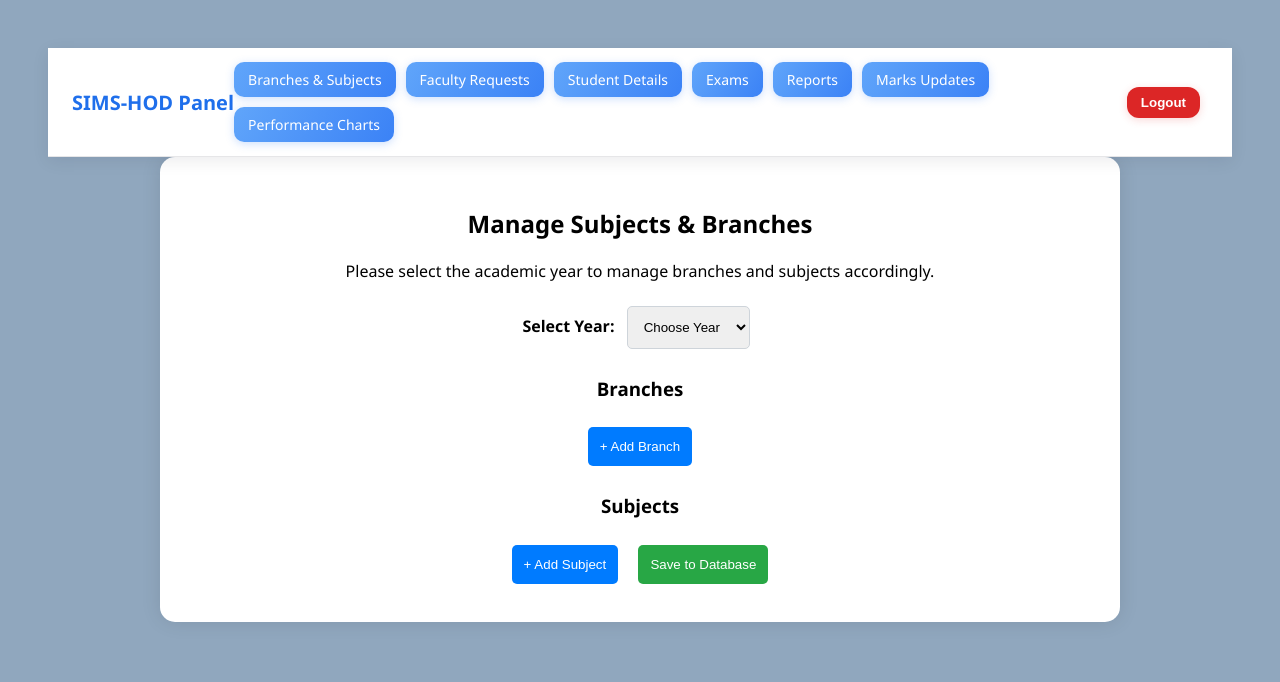
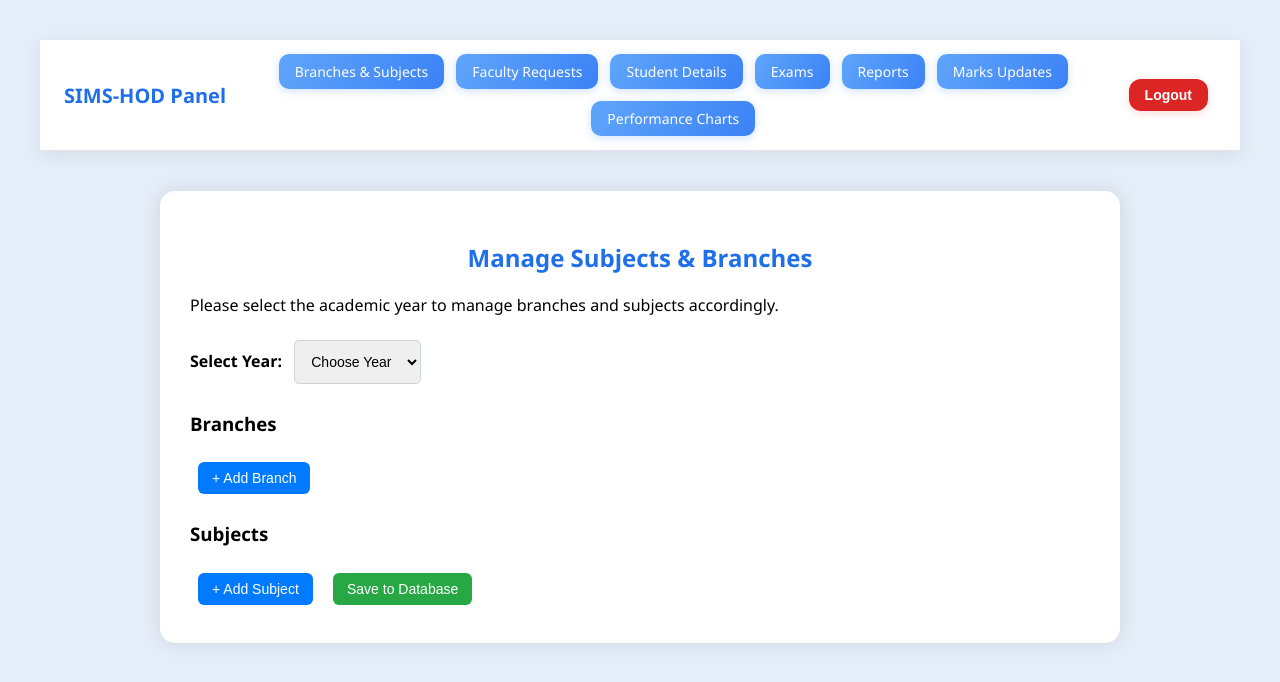
Before and after one commit to sudheer-01/student-management-system, a website: page HodTask/addBranchesAndSubjects/addBranchesAndSubjects.html in a window 1280 px wide. Drawn offline with Linux system fonts and the light colour scheme.

Commit message:
adding the logout

```diff
--- a/HodTask/addBranchesAndSubjects/addBranchesAndSubjects.css
+++ b/HodTask/addBranchesAndSubjects/addBranchesAndSubjects.css
@@ -1,4 +1,4 @@
-/* ===== NAVBAR STYLING (matches your first screenshot) ===== */
+/* ===== GLOBAL VARIABLES ===== */
 :root {
   --card: #ffffff;
   --brand: #1f6feb;
@@ -10,7 +10,7 @@
   font-family: "Segoe UI", Tahoma, sans-serif;
 }
 
-/* Navbar container */
+/* ===== NAVBAR STYLING (matches your first screenshot) ===== */
 .topnav {
   position: sticky;
   top: 0;
@@ -32,21 +32,23 @@
   white-space: nowrap;
 }
 
-/* Nav link buttons container */
+/* Navigation buttons group */
 .nav-actions {
   display: flex;
   align-items: center;
-  gap: 10px;
+  gap: 12px;
   flex-wrap: wrap;
+  justify-content: center;
+  flex-grow: 1;
 }
 
-/* Buttons style */
+/* Buttons */
 .btn {
   display: inline-block;
   text-decoration: none;
   color: #fff;
   background: linear-gradient(120deg, #60a5fa, #3b82f6);
-  padding: 8px 14px;
+  padding: 8px 16px;
   font-size: 14px;
   border-radius: 10px;
   font-weight: 500;
@@ -59,15 +61,15 @@
   transform: translateY(-2px);
 }
 
-/* Logout button on right */
+/* Logout button */
 .nav-right {
   display: flex;
   align-items: center;
-  gap: 16px;
+  justify-content: flex-end;
 }
 
 .logout-btn {
-  padding: 8px 14px;
+  padding: 8px 16px;
   border: none;
   border-radius: var(--radius);
   background: var(--danger);
@@ -84,7 +86,7 @@
 }
 
 /* Responsive navbar */
-@media (max-width: 800px) {
+@media (max-width: 900px) {
   .topnav {
     flex-direction: column;
     align-items: flex-start;
@@ -92,60 +94,85 @@
   }
   .nav-actions {
     flex-wrap: wrap;
+    justify-content: flex-start;
   }
 }
 
-
-
+/* ===== PAGE BODY AND FORM ===== */
 body {
   font-family: 'Segoe UI', Tahoma, Geneva, Verdana, sans-serif;
-    background: #90a7be;
+  background: #e5eef8;
   text-align: center;
   padding: 40px;
+  margin: 0;
 }
+
+/* Main container */
 .container {
-    background: #ffffff; /* Light gray for a professional look */
+  background: #ffffff;
   padding: 30px;
-    width: 80%;
+  width: 85%;
   max-width: 900px;
-    margin: auto;
+  margin: 40px auto;
   border-radius: 15px;
   box-shadow: 0px 0px 20px rgba(0, 0, 0, 0.1);
+  text-align: left;
 }
+
+.container h2 {
+  text-align: center;
+  color: #1f6feb;
+}
+
 select, input, button {
   padding: 12px;
   margin: 8px;
   border-radius: 5px;
   border: 1px solid #ced4da;
   transition: border-color 0.3s;
+  font-size: 14px;
 }
 select:focus, input:focus {
   border-color: #80bdff;
   outline: none;
 }
+
 .branch-row, .subject-row {
   display: flex;
   align-items: center;
   justify-content: space-between;
   gap: 15px;
   margin-bottom: 15px;
-    padding: 15px;
+  padding: 12px 0;
   border-bottom: 1px solid #dee2e6;
 }
-.remove-btn, .save-btn, .add-btn {
+
+.add-btn, .save-btn, .remove-btn {
   background: #007bff;
   color: white;
   border: none;
   cursor: pointer;
-    border-radius: 5px;
+  border-radius: 6px;
   transition: background-color 0.3s;
+  font-size: 14px;
+  padding: 8px 14px;
 }
-.remove-btn:hover, .save-btn:hover, .add-btn:hover {
+
+.add-btn:hover, .remove-btn:hover {
   background: #0056b3;
 }
+
 .save-btn {
   background: #28a745;
 }
 .save-btn:hover {
   background: #218838;
 }
+
+/* Ensure responsive inputs */
+@media (max-width: 600px) {
+  .branch-row, .subject-row {
+    flex-direction: column;
+    align-items: stretch;
+  }
+}
```
Lines whose indentation alone changed are shown as unchanged.
